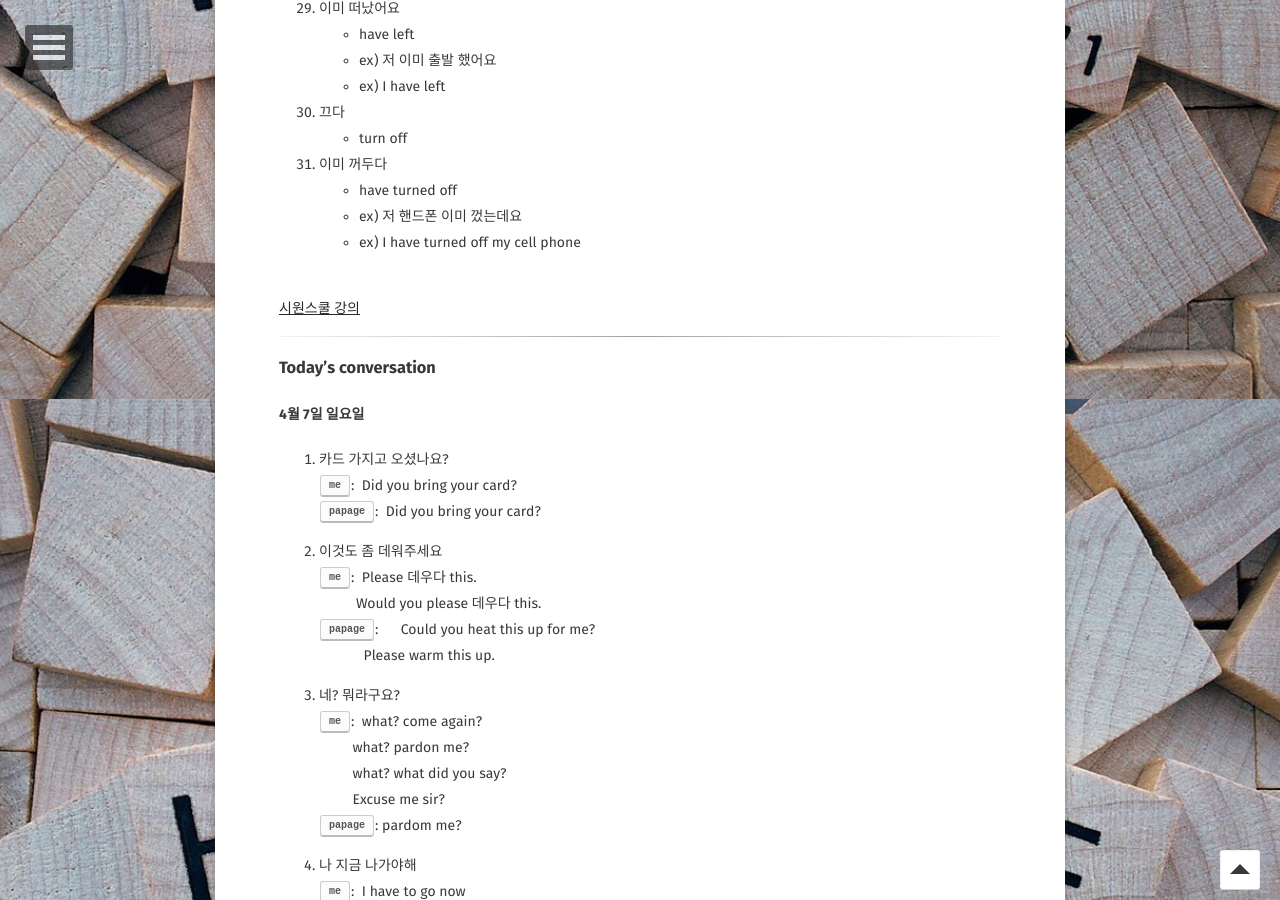
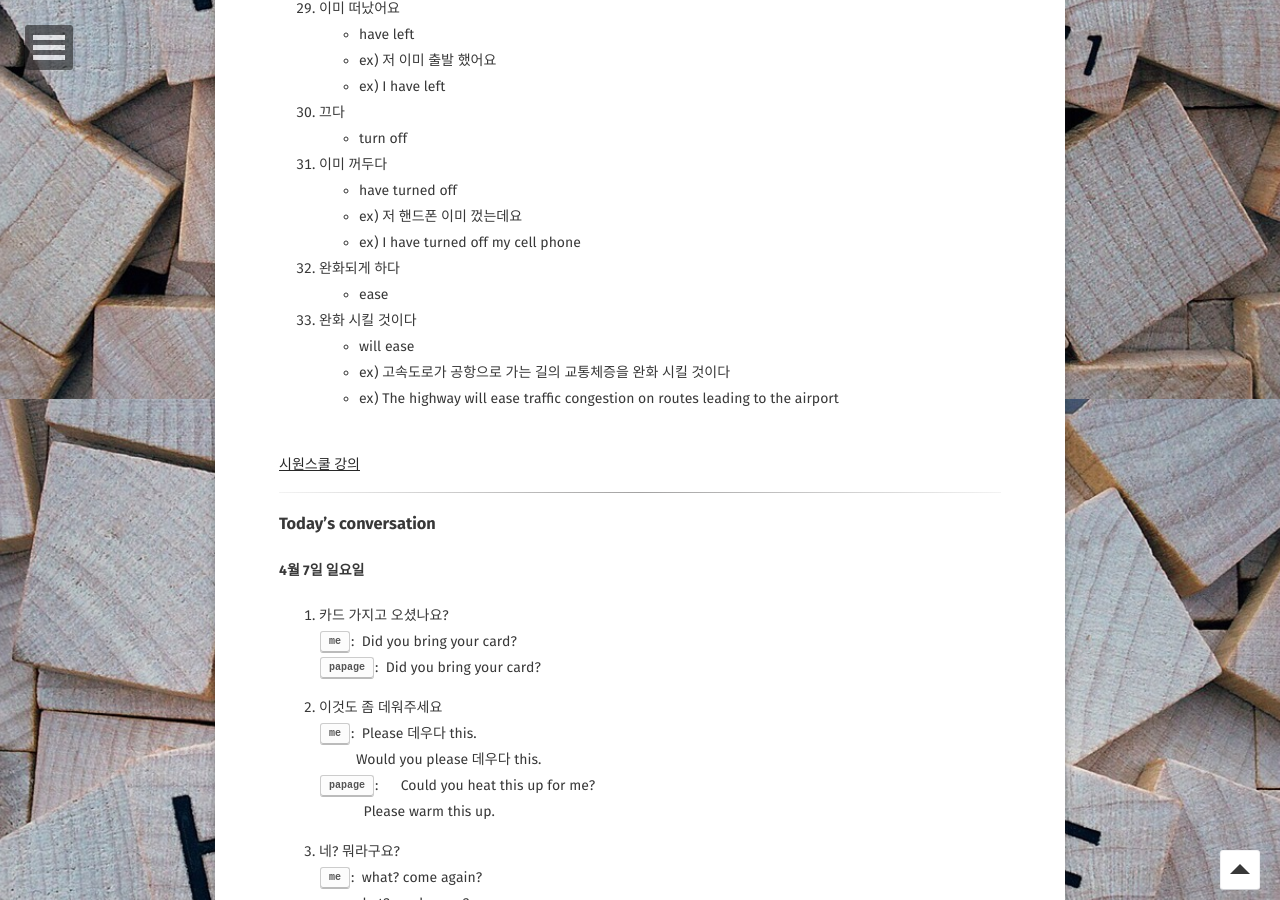
Before and after one commit to Jungjihyuk/JH_Life, a Jekyll site: the page built from _posts/2019-04-09-conversationinenglish.md, in a window 1280 px wide and 900 px high, scrolled down 4101 px. Built offline with Jekyll 4.4.1, drawn with Linux system fonts in a browser that asks for light colours; some web fonts are replaced; comment, search, counter and statistics services are not loaded.

Commit message:
단어 추가

```diff
--- a/_posts/2019-04-09-conversationinenglish.md
+++ b/_posts/2019-04-09-conversationinenglish.md
@@ -206,6 +206,16 @@ tag:
 - ex) 저 핸드폰 이미 껐는데요
 - ex) I have turned off my cell phone
 
+45. 완화되게 하다
+- ease
+
+46. 완화 시킬 것이다
+- will ease
+- ex) 고속도로가 공항으로 가는 길의 교통체증을 완화 시킬 것이다
+- ex) The highway will ease traffic congestion on routes leading to the airport
+
+
+
 <br>
 [시원스쿨 강의](https://www.youtube.com/watch?v=yMwOU7u--h8&&t=52s)
 
```
